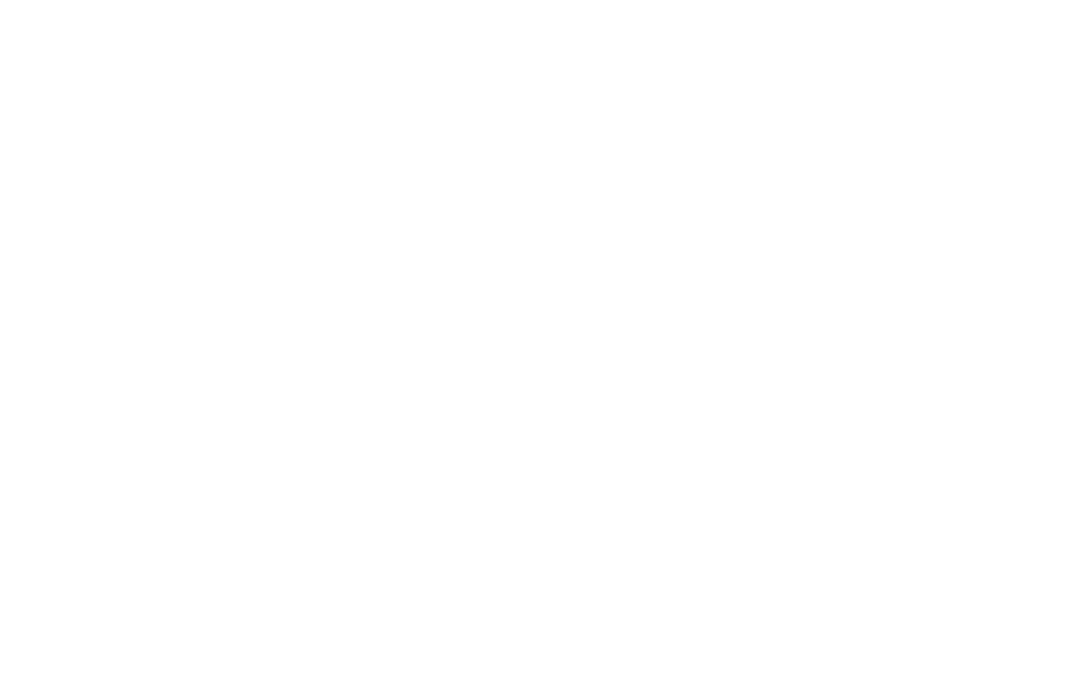
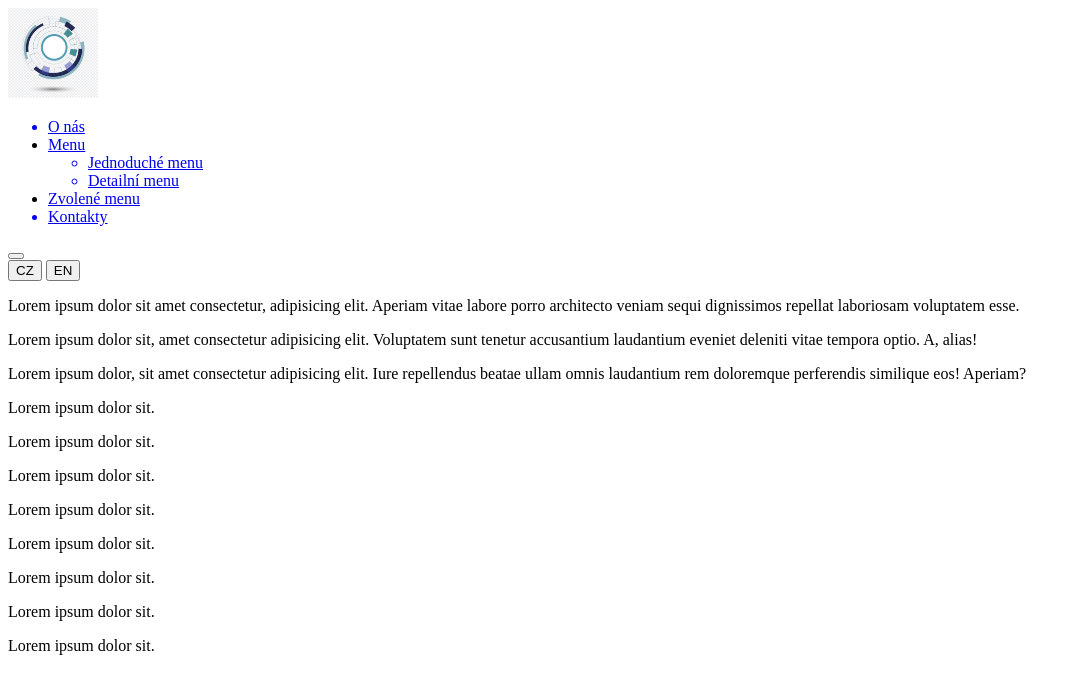
Before and after one commit to LenkaVojtiskova/webRestaurant, a plain HTML site: page index.html in a window 1280 px wide. Shown: the whole page, without its empty margins (0-1081 px from the left). Drawn offline with Linux system fonts and the light colour scheme.

Commit message:
Add initial HTML layout

```diff
--- a/index.html
+++ b/index.html
@@ -9,6 +9,92 @@
   </head>
   <body>
     <header>
+      <div class="header-container">
+        <div id="restaurant-logo">
+          <img
+            src="./imgs/transparent-logo.jpg"
+            width="90px"
+            height="90px"
+            alt="restaurant logo image"
+          />
+        </div>
+
+        <div class="header-main">
+          <nav id="navbar">
+            <ul>
+              <a href="#"> <li id="about">O nás</li> </a>
+              <li id="menu">
+                <a href="#">Menu</a>
+
+                <ul id="menu-plus" class="default-display-none">
+                  <a href="#"> <li id="menu-plus-easy">Jednoduché menu</li></a>
+                  <a href="#"> <li id="menu-plus-detail">Detailní menu</li></a>
+                </ul>
+
+                <a href="#"><li id="selected-menu">Zvolené menu</li></a>
+                <a href="#"><li id="contacts">Kontakty</li></a>
+              </li>
+            </ul>
+          </nav>
+        </div>
+
+        <div id="dark-mode-toggle">
+          <button id="dark-mode-button"></button>
+        </div>
+
+        <div id="languages">
+          <button id="czLanguage" class="langBtn">CZ</button>
+          <button id="enLanguage" class="langBtn">EN</button>
+        </div>
+      </div>
+    </header>
+
+    <main>
+      <div class="main-container">
+        <aside id="aside-menu"></aside>
+
+        <div class="main-content">
+          <div>
+            <div class="main-up">
+              <p>
+                Lorem ipsum dolor sit amet consectetur, adipisicing elit.
+                Aperiam vitae labore porro architecto veniam sequi dignissimos
+                repellat laboriosam voluptatem esse.
+              </p>
+            </div>
+            <div id="main-down">
+              <p>
+                Lorem ipsum dolor sit, amet consectetur adipisicing elit.
+                Voluptatem sunt tenetur accusantium laudantium eveniet deleniti
+                vitae tempora optio. A, alias!
+              </p>
+              <p>
+                Lorem ipsum dolor, sit amet consectetur adipisicing elit. Iure
+                repellendus beatae ullam omnis laudantium rem doloremque
+                perferendis similique eos! Aperiam?
+              </p>
+            </div>
+          </div>
+        </div>
+
+        <div class="main-right"></div>
+      </div>
+    </main>
+
+    <footer>
+      <div class="contacts-info">
+        <p>Lorem ipsum dolor sit.</p>
+        <p>Lorem ipsum dolor sit.</p>
+        <p>Lorem ipsum dolor sit.</p>
+        <p>Lorem ipsum dolor sit.</p>
+      </div>
+      <div class="opening-hours">
+        <p>Lorem ipsum dolor sit.</p>
+        <p>Lorem ipsum dolor sit.</p>
+        <p>Lorem ipsum dolor sit.</p>
+        <p>Lorem ipsum dolor sit.</p>
+      </div>
+    </footer>
 
     <script src="./JS/script.js"></script>
   </body>
```
Also changed, not shown: CSS/style.css (line endings or trailing spaces), imgs/transparent-logo.jpg (added).
